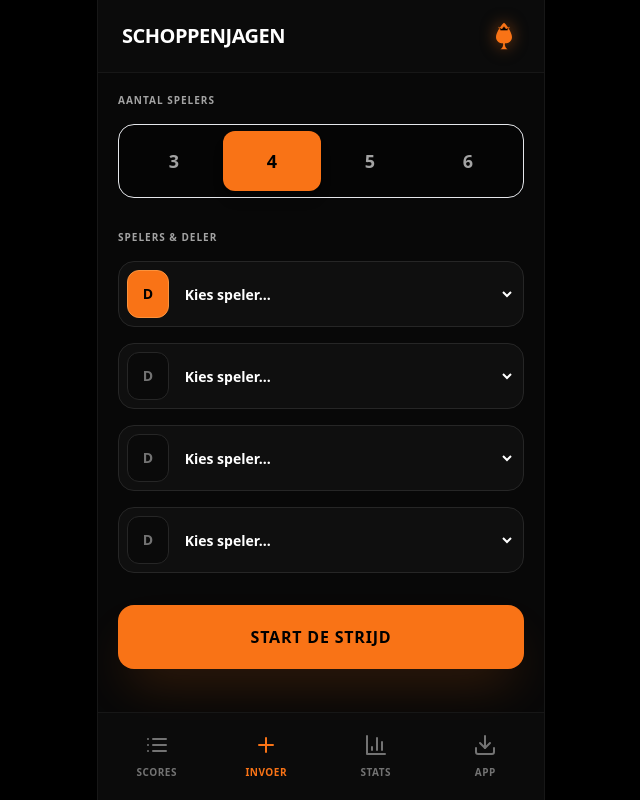
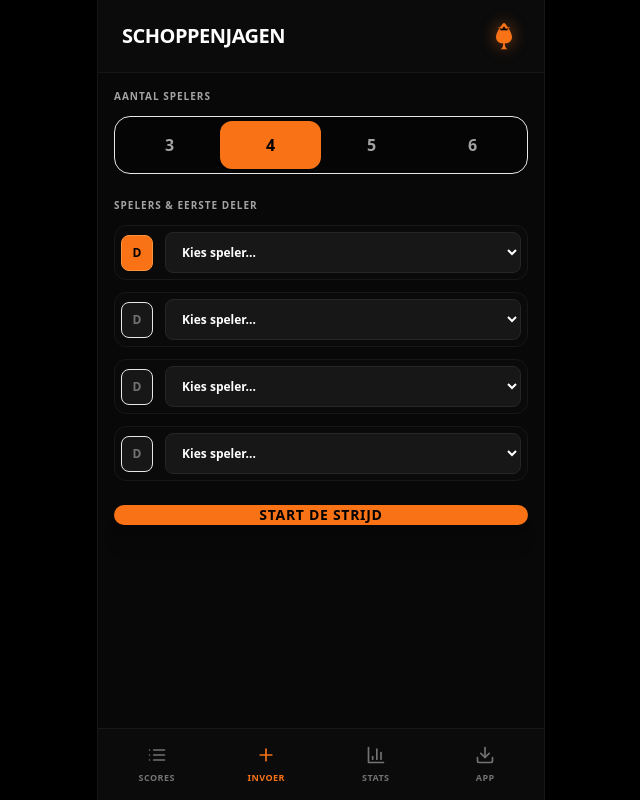
Before and after one commit to TTBrinke/schoppenjagen-app, a React (Vite) app: page / in a window 1280 px wide. Shown: the whole page, without its empty margins (319-959 px from the left). Built offline with nearby package versions, Linux system fonts and the light colour scheme.

Commit message:
Update App.jsx

```diff
--- a/src/App.jsx
+++ b/src/App.jsx
@@ -15,6 +15,8 @@ const BESCHIKBARE_NAMEN = [
   "Roeland", "Ron", "Satje", "Tim", "Tom"
 ];
 
+const GELDIGE_SCORES = [0, 1, 2, 3, 4, 5, 6, 7, 13, 14, 15, 16, 17, 18, 19, 20];
+
 const SchoppenLogo = ({ className = "w-16 h-16", glow = true }) => (
   <div className="relative">
     {glow && <div className="absolute inset-0 bg-orange-500/20 rounded-full blur-xl animate-pulse"></div>}
@@ -30,46 +32,107 @@ export default function App() {
   const [aantalSpelers, setAantalSpelers] = useState(4);
   const [spelers, setSpelers] = useState(['', '', '', '']);
   const [startDeler, setStartDeler] = useState(0);
-  const [actieveTab, setActieveTab] = useState('INVOEREN');
-
+  const [huidigeDeler, setHuidigeDeler] = useState(0);
   const [rondes, setRondes] = useState([]);
   const [huidigeRondeInput, setHuidigeRondeInput] = useState([]);
+  const [actieveTab, setActieveTab] = useState('INVOEREN');
   const [melding, setMelding] = useState(null);
+  const [popupSpelerIndex, setPopupSpelerIndex] = useState(null);
+  const [editRondeIndex, setEditRondeIndex] = useState(null);
+  const [erOnderDoorVraag, setErOnderDoorVraag] = useState(null);
+  const [isJuichend, setIsJuichend] = useState(false);
+  const [bevestigResetVraag, setBevestigResetVraag] = useState(false);
+  const [toonPinModal, setToonPinModal] = useState(false);
+  const [pinInput, setPinInput] = useState('');
+
+  const [deferredPrompt, setDeferredPrompt] = useState(null);
+  const [toonInstallatieKnop, setToonInstallatieKnop] = useState(false);
+  const [isIPhone, setIsIPhone] = useState(false);
+
+  const [stats, setStats] = useState(() => {
+    const lokaal = localStorage.getItem('schoppenjagen_stats');
+    if (lokaal) try { return JSON.parse(lokaal); } catch (e) { console.error(e); }
+    const defaultStats = {};
+    BESCHIKBARE_NAMEN.forEach(n => defaultStats[n] = { gewonnen: 0, verloren: 0 });
+    return defaultStats;
+  });
+
+  const booAudio = useRef(null);
+  const cheerAudio = useRef(null);
+  const audioTimer = useRef(null);
 
   useEffect(() => {
-    let nieuweSpelers = [...spelers];
-    if (aantalSpelers > spelers.length) {
-      for (let i = spelers.length; i < aantalSpelers; i++) nieuweSpelers.push('');
-    } else if (aantalSpelers < spelers.length) {
-      nieuweSpelers = nieuweSpelers.slice(0, aantalSpelers);
-    }
-    setSpelers(nieuweSpelers);
-    setHuidigeRondeInput(Array(aantalSpelers).fill(0));
-  }, [aantalSpelers]);
+    const handleBeforeInstallPrompt = (e) => { e.preventDefault(); setDeferredPrompt(e); setToonInstallatieKnop(true); };
+    window.addEventListener('beforeinstallprompt', handleBeforeInstallPrompt);
+    const userAgent = window.navigator.userAgent.toLowerCase();
+    const isIos = /iphone|ipad|ipod/.test(userAgent);
+    const isStandalone = ('standalone' in window.navigator) && window.navigator.standalone;
+    if (isIos && !isStandalone) setIsIPhone(true);
+    return () => window.removeEventListener('beforeinstallprompt', handleBeforeInstallPrompt);
+  }, []);
+
+  const voerInstallatieUit = async () => {
+    if (!deferredPrompt) return;
+    deferredPrompt.prompt();
+    const { outcome } = await deferredPrompt.userChoice;
+    if (outcome === 'accepted') setToonInstallatieKnop(false);
+    setDeferredPrompt(null);
+  };
 
   const startSpel = () => {
-    if (spelers.some(naam => !naam || naam.trim() === '')) { alert('Selecteer alle namen.'); return; }
+    if (spelers.some(naam => !naam || naam.trim() === '')) { toonMelding('Selecteer alle spelers.', 'error'); return; }
+    setHuidigeDeler(startDeler);
     setFase('spelen');
+    setRondes([]);
+  };
+
+  const berekenTotalen = (rondesData = rondes) => {
+    const totalen = Array(aantalSpelers).fill(0);
+    rondesData.forEach(r => r.forEach((s, i) => totalen[i] += s));
+    return totalen;
+  };
+
+  const toonMelding = (tekst, type = 'info') => {
+    setMelding({ tekst, type });
+    setTimeout(() => setMelding(null), 3000);
+  };
+
+  const huidigeTotalen = berekenTotalen();
+  const laagsteScore = Math.min(...huidigeTotalen);
+  const delerLabelIdx = editRondeIndex !== null ? (startDeler + editRondeIndex) % aantalSpelers : huidigeDeler;
+  const uitkomstIdxLabel = (delerLabelIdx + 1) % aantalSpelers;
+
+  // Sorteeropties voor namen (Gekozen namen onderaan)
+  const getDropdownOpties = (huidigeIdx) => {
+    return [...BESCHIKBARE_NAMEN].sort((a, b) => {
+      const aGekozen = spelers.includes(a) && spelers[huidigeIdx] !== a;
+      const bGekozen = spelers.includes(b) && spelers[huidigeIdx] !== b;
+      if (aGekozen && !bGekozen) return 1;
+      if (!aGekozen && bGekozen) return -1;
+      return 0;
+    });
   };
 
   return (
     <div className="flex justify-center min-h-screen bg-black text-neutral-200 font-sans">
       <div className="w-full max-w-md bg-[#080808] shadow-2xl flex flex-col relative h-screen border-x border-neutral-900 overflow-hidden">
 
+        {/* Header - Altijd zichtbaar */}
         <header className="px-6 py-5 bg-[#0b0b0b] border-b border-neutral-900 flex justify-between items-center z-10">
           <h2 className="text-xl font-black text-white uppercase tracking-tight">Schoppenjagen</h2>
           <SchoppenLogo className="w-8 h-8" glow={false} />
         </header>
 
-        {}
-        <div className="flex-1 overflow-y-auto p-5">
-          {fase === 'setup' ? (
-            <div className="space-y-8 animate-in fade-in duration-500">
+        {/* Hoofdinhoud - Wisselt per Tab */}
+        <div className="flex-1 overflow-y-auto pb-28 p-4">
+          {actieveTab === 'INVOEREN' ? (
+            fase === 'setup' ? (
+              <div className="space-y-6 animate-in fade-in duration-300">
                 <div>
-                <label className="block text-[10px] font-black text-neutral-400 uppercase tracking-widest mb-4">Aantal Spelers</label>
-                <div className="flex p-1.5 bg-[#050505] rounded-2xl border border-neutral-850">
+                  <label className="block text-[10px] font-black text-neutral-400 uppercase tracking-widest mb-3">Aantal Spelers</label>
+                  <div className="flex p-1 bg-[#050505] rounded-2xl border border-neutral-850">
                     {[3, 4, 5, 6].map(n => (
-                    <button key={n} onClick={() => setAantalSpelers(n)} className={`flex-1 py-4 rounded-xl font-black text-lg transition-all ${aantalSpelers === n ? 'bg-orange-500 text-black shadow-lg' : 'text-neutral-400'}`}>
+                      <button key={n} onClick={() => setAantalSpelers(n)} className={`flex-1 py-3 rounded-xl font-black transition-all ${aantalSpelers === n ? 'bg-orange-500 text-black' : 'text-neutral-400'}`}>
                         {n}
                       </button>
                     ))}
@@ -77,40 +140,53 @@ export default function App() {
                 </div>
 
                 <div>
-                <label className="block text-[10px] font-black text-neutral-400 uppercase tracking-widest mb-4">Spelers & Deler</label>
-                <div className="space-y-4">
+                  <label className="block text-[10px] font-black text-neutral-400 uppercase tracking-widest mb-3">Spelers & Eerste Deler</label>
+                  <div className="space-y-3">
                     {spelers.map((naam, i) => (
-                    <div key={i} className="flex items-center space-x-3 bg-neutral-900/50 p-2 rounded-2xl border border-neutral-800">
-                      <button onClick={() => setStartDeler(i)} className={`w-12 h-12 rounded-xl font-black text-sm border ${startDeler === i ? 'bg-orange-500 border-orange-400 text-black' : 'bg-neutral-950 border-neutral-800 text-neutral-500'}`}>D</button>
-                      <select value={naam} onChange={(e) => { const nw = [...spelers]; nw[i] = e.target.value; setSpelers(nw); }} className="w-full bg-transparent outline-none font-bold text-sm text-white py-2">
+                      <div key={i} className="flex items-center space-x-3 bg-neutral-950 p-1.5 rounded-xl border border-neutral-900">
+                        <button onClick={() => setStartDeler(i)} className={`w-9 h-9 rounded-lg font-black text-xs border ${startDeler === i ? 'bg-orange-500 border-orange-400 text-black' : 'bg-neutral-900 border-neutral-850 text-neutral-500'}`}>D</button>
+                        <select value={naam} onChange={(e) => { const nw = [...spelers]; nw[i] = e.target.value; setSpelers(nw); }} className="w-full bg-neutral-900 border rounded-lg pl-3 py-2.5 outline-none font-bold text-xs text-white border-neutral-800">
                           <option value="">Kies speler...</option>
-                        {BESCHIKBARE_NAMEN.map(n => (
-                          <option key={n} value={n} className="bg-neutral-900">{n}</option>
-                        ))}
+                          {getDropdownOpties(i).map(n => {
+                            const isGekozen = spelers.includes(n) && spelers[i] !== n;
+                            return (
+                              <option key={n} value={n} disabled={isGekozen} className={isGekozen ? "text-neutral-500 bg-neutral-950" : "text-white bg-neutral-900"}>
+                                {n} {isGekozen ? '(Gekozen)' : ''}
+                              </option>
+                            );
+                          })}
                         </select>
                       </div>
                     ))}
                   </div>
                 </div>
-
-              <button onClick={startSpel} className="w-full bg-orange-500 text-black font-black py-5 rounded-2xl shadow-2xl shadow-orange-500/20 active:scale-[0.98] uppercase tracking-wider text-base">Start de Strijd</button>
+                <button onClick={startSpel} className="w-full bg-orange-500 text-black font-black py-4.5 rounded-2xl shadow-xl active:scale-[0.98] uppercase tracking-wider text-sm">Start de Strijd</button>
               </div>
             ) : (
-             <div className="text-center py-20 text-neutral-500">Spel is gestart!</div>
+                /* Hier komt je speel-scherm (tijdelijke placeholder) */
+                <div className="text-center py-20 text-neutral-500">Spel is bezig...</div>
+            )
+          ) : actieveTab === 'INSTALLEREN' ? (
+            <div className="text-center p-6 space-y-4">
+              <p className="text-white font-black">App Installatie</p>
+              {/* Hier voeg je eventueel de rest van de installatie-logica toe zoals eerder */}
+            </div>
+          ) : (
+            <div className="text-center py-20 text-neutral-500">Tabblad {actieveTab} is in ontwikkeling.</div>
           )}
         </div>
 
-        {}
+        {/* Navigatie onderin */}
         <nav className="absolute bottom-0 left-0 w-full bg-[#0c0c0c]/95 border-t border-neutral-900 flex justify-between px-1 pb-safe z-20">
           {[
-            { id: 'SCOREBORD', icon: <List className="w-6 h-6" />, label: 'Scores' },
-            { id: 'INVOEREN', icon: <Plus className="w-6 h-6" />, label: 'Invoer' },
-            { id: 'STATISTIEKEN', icon: <BarChart3 className="w-6 h-6" />, label: 'Stats' },
-            { id: 'INSTALLEREN', icon: <Download className="w-6 h-6" />, label: 'App' },
+            { id: 'SCOREBORD', icon: <List className="w-5 h-5" />, label: 'Scores' },
+            { id: 'INVOEREN', icon: <Plus className="w-5 h-5" />, label: 'Invoer' },
+            { id: 'STATISTIEKEN', icon: <BarChart3 className="w-5 h-5" />, label: 'Stats' },
+            { id: 'INSTALLEREN', icon: <Download className="w-5 h-5" />, label: 'App' },
           ].map((t) => (
-            <button key={t.id} onClick={() => setActieveTab(t.id)} className={`flex-1 flex flex-col items-center py-5 ${actieveTab === t.id ? 'text-orange-500' : 'text-neutral-500'}`}>
+            <button key={t.id} onClick={() => setActieveTab(t.id)} className={`flex-1 flex flex-col items-center py-4 ${actieveTab === t.id ? 'text-orange-500' : 'text-neutral-500'}`}>
               {t.icon}
-              <span className="text-[10px] font-black mt-2 uppercase tracking-wider">{t.label}</span>
+              <span className="text-[9px] font-black mt-1.5 uppercase tracking-wider">{t.label}</span>
             </button>
           ))}
         </nav>
```
Lines whose indentation alone changed are shown as unchanged.
